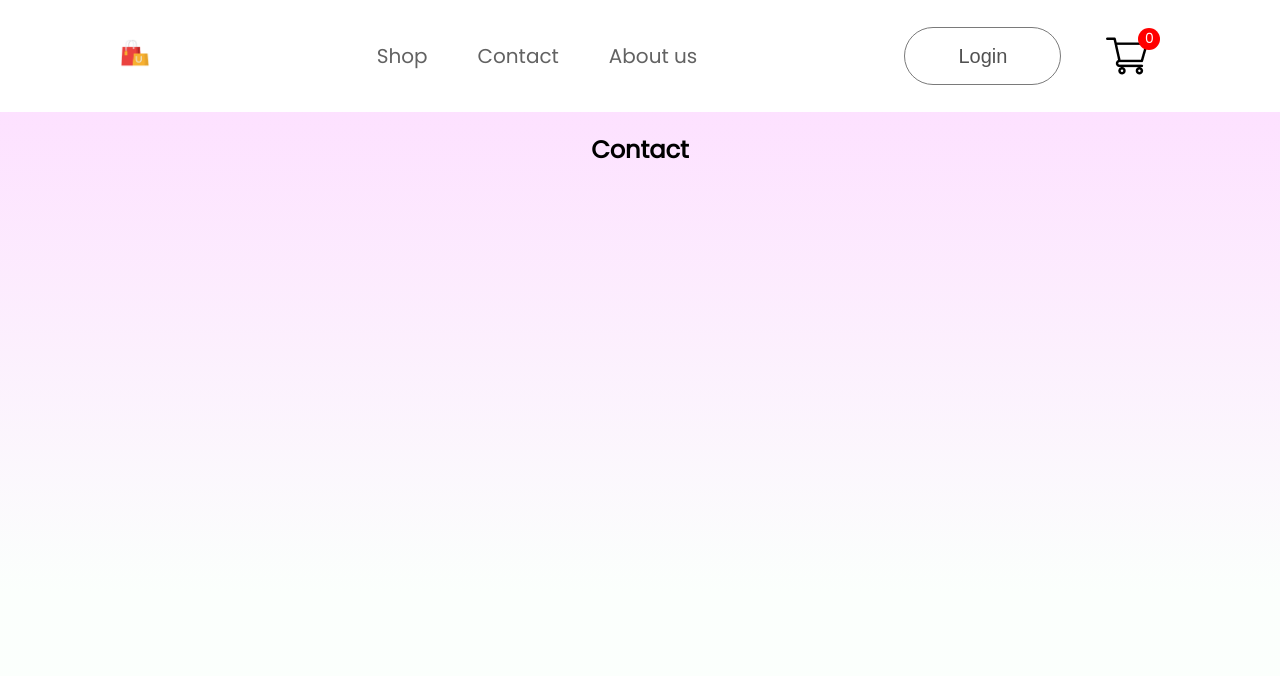
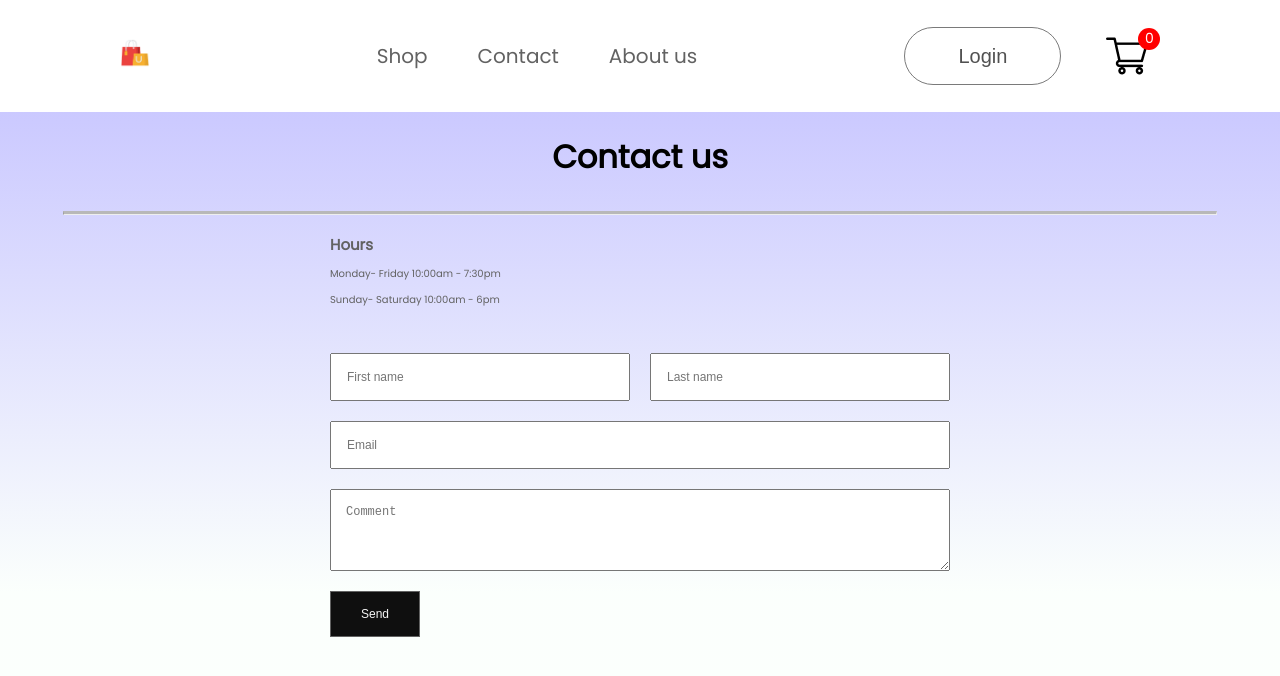
Before and after one commit to ReQss/React-Shopping-App, a React (Create React App) app: page /contact in a window 1280 px wide. Shown: the top 676 px of the page. Built offline with nearby package versions, Linux system fonts and the light colour scheme.

Commit message:
#6 Contact form implementation

```diff
--- a/src/App.css
+++ b/src/App.css
@@ -1,48 +1,46 @@
-
 .hero {
   height: 100vh;
   display: flex;
   background: linear-gradient(180deg, #fde1ff, #e1ffea22 60%);
 }
-.hero-left{
-  flex:1;
-  display:flex;
-  flex-direction:column;
-  justify-content:center;
-  gap:20px;
-  padding-left:140px;
-  line-height:1.1;
+.hero-left {
+  flex: 1;
+  display: flex;
+  flex-direction: column;
+  justify-content: center;
+  gap: 20px;
+  padding-left: 140px;
+  line-height: 1.1;
 }
-.hero-right{
-  flex:1;
-  display:flex;
-  align-items:center;
-  justify-content:center;
-  padding-right:40px;
+.hero-right {
+  flex: 1;
+  display: flex;
+  align-items: center;
+  justify-content: center;
+  padding-right: 40px;
   /* width:30%; */
   /* padding:80px; */
-
 }
-.hero-right img{
-  width:100%;
+.hero-right img {
+  width: 100%;
 }
 
-.hero-latest-btn{
-  display:flex;
-  justify-content:center;
-  align-items:center;
-  gap:15px;
-  width:250px;
-  height:70px;
-  border-radius:75px;
-  margin-top:30px;
-  background:#ff4141;
-  color:white;
-  font-size:22px;
-  font-weight:500;
+.hero-latest-btn {
+  display: flex;
+  justify-content: center;
+  align-items: center;
+  gap: 15px;
+  width: 250px;
+  height: 70px;
+  border-radius: 75px;
+  margin-top: 30px;
+  background: #ff4141;
+  color: white;
+  font-size: 22px;
+  font-weight: 500;
 }
-.hero-latest-btn:active{
-  background:#ff7141;
+.hero-latest-btn:active {
+  background: #ff7141;
 }
 .nav-link {
   text-decoration: none;
@@ -51,71 +49,69 @@
   font-weight: 500;
 }
 @media screen and (max-width: 768px) {
-  .hero-left{
-    flex:1;
-    display:flex;
-    flex-direction:column;
-    justify-content:center;
-    gap:20px;
-    padding-left:50px;
-    line-height:1.1;
+  .hero-left {
+    flex: 1;
+    display: flex;
+    flex-direction: column;
+    justify-content: center;
+    gap: 20px;
+    padding-left: 50px;
+    line-height: 1.1;
   }
-  .hero-latest-btn{
-    display:flex;
-    justify-content:center;
-    align-items:center;
-    gap:15px;
-    width:250px;
-    height:70px;
-    border-radius:75px;
-    margin-top:30px;
-    background:#ff4141;
-    color:white;
-    font-size:22px;
-    font-weight:500;
+  .hero-latest-btn {
+    display: flex;
+    justify-content: center;
+    align-items: center;
+    gap: 15px;
+    width: 250px;
+    height: 70px;
+    border-radius: 75px;
+    margin-top: 30px;
+    background: #ff4141;
+    color: white;
+    font-size: 22px;
+    font-weight: 500;
   }
-
 }
 
-.Login{
-  margin-top:5vh;
+.Login {
+  margin-top: 5vh;
   text-shadow: 2px 2px 4px rgba(0, 0, 0, 0.5);
   /* margin-left:5vh; */
-  width:45%;
-  height:80vh;
-  color:white;
-  display:flex;
+  width: 45%;
+  height: 80vh;
+  color: white;
+  display: flex;
   align-items: center;
-  justify-content:center;
+  justify-content: center;
   flex-direction: column;
-  background:#1b2430;
+  background: #1b2430;
   border-radius: 16px;
   box-shadow: 0 4px 30px rgba(0, 0, 0, 0.8);
   backdrop-filter: blur(2px);
   -webkit-backdrop-filter: blur(5px);
   border: 1px solid rgba(123, 189, 255, 0.3);
-  font-family: 'Brush Script MT', cursive;
+  font-family: "Brush Script MT", cursive;
 }
-.Login input{
+.Login input {
   text-align: center;
   background-color: rgba(255, 255, 255, 0.2);
-  outline:none;
-  border:1px solid rgba(123, 189, 255, 1);
-  border-radius:16px;
+  outline: none;
+  border: 1px solid rgba(123, 189, 255, 1);
+  border-radius: 16px;
 }
-.Login input::placeholder{
-  color:white;
+.Login input::placeholder {
+  color: white;
 }
 
-.userForm{
+.userForm {
   text-align: center;
-
 }
-.menu-button{
-  margin-bottom:20px;
-  width:90%;
+.menu-button {
+  margin-bottom: 20px;
+  width: 90%;
   padding: 10px 20px;
-  border-radius:16px;
+  border-radius: 16px;
   cursor: pointer;
   background: rgba(123, 189, 255, 0.3);
   box-shadow: 0 4px 30px rgba(0, 0, 0, 0.3);
@@ -133,13 +129,82 @@
 .menu-button:hover {
   background: rgba(255, 255, 255, 0.4);
 }
-.contact{
-    align-items:center;
-    height: 100vh;
-    display: flex;
-    flex-direction:column;
-    background: linear-gradient(180deg, #fde1ff, #e1ffea22 60%);
+.contact {
+  align-items: center;
+  height: 100vh;
+  display: flex;
+  flex-direction: column;
+  background: linear-gradient(180deg, #cbc9ff, #e1ffea22 60%);
 }
-.contact h1{
-  justify-content:center;
+.contactForm {
+  align-items: start;
 }
+
+@media screen and (max-width: 1024px) {
+  .contactForm {
+    width: 70%;
+  }
+}
+@media screen and (max-width: 1920px) {
+  .contactForm {
+    width: 50%;
+  }
+}
+
+.contactForm input,
+textarea {
+  padding: 15px;
+  align-items: start;
+  margin: 10px;
+  text-decoration: none;
+  /* border: 1px solid #444; */
+
+  font-size: 12px;
+}
+.contact textarea {
+  height: 50px;
+}
+.contact h4 {
+  justify-content: center;
+  text-decoration: none;
+  color: #626262;
+  font-size: 15px;
+  font-weight: 600;
+  margin: 10px;
+}
+.contact p {
+  justify-content: center;
+  text-decoration: none;
+  color: #626262;
+  font-size: 10px;
+  /* font-weight: 700; */
+  margin: 10px;
+}
+.first-row {
+  display: flex;
+  width: 100%;
+}
+.first-row input {
+  width: 100%;
+}
+.second-row {
+  width: 100%;
+  display: flex;
+  flex-direction: column;
+}
+
+.submit-input {
+  background: #0f0f0f;
+  /* background-color: rgba(255, 255, 255, 0.2); */
+  outline: none;
+  color: whitesmoke;
+  width: 90px;
+
+  /* background: #ff4141; */
+  border: 1px solid #626262;
+}
+
+hr.solid {
+  border-top: 3px solid #b8b8b8;
+  width: 90%;
+}
--- a/src/Components/Contact.js
+++ b/src/Components/Contact.js
@@ -1,8 +1,65 @@
 import React from "react";
-function Contact(){
+function Contact() {
+    const [formData, setFormData] = React.useState({
+        firstName: "",
+        lastName:"",
+        email: "",
+        message:""
+    })
+    console.log(formData)
+    function handleChange(event) {
+        setFormData(prevFormData => {
+            return {
+                ...prevFormData,
+                [event.target.name] : event.target.value
+            }
+        })
+    }
     return(
     <div className="contact">
-        <h2>Contact</h2>
+            <h1>Contact us</h1>
+            <hr className="solid"/>
+            <div className="contactForm">
+                <h4>Hours</h4>
+                <p>Monday- Friday 10:00am - 7:30pm</p>
+                <p>Sunday- Saturday 10:00am - 6pm</p>
+                <br />
+
+
+            <div className="first-row">
+                <input
+                    placeholder="First name"
+                    type="text"
+                    onChange={handleChange}
+                    name="firstName"
+                    value={formData.firstname}
+                />
+                <input
+                    placeholder="Last name"
+                    type="text"
+                    onChange={handleChange}
+                    name="lastName"
+                    value={formData.lastName}
+                    />
+            </div>
+            <div className="second-row">
+                <input
+                    placeholder="Email"
+                    type="email"
+                    onChange={handleChange}
+                    name="email"
+                    value={formData.email}
+                />
+                <textarea
+                    placeholder="Comment"
+                    onChange={handleChange}
+                    name="message"
+                    value={formData.message}
+                />
+
+            </div>
+             <input value="Send" placeholder="Send" className="submit-input" type="submit"></input>
+           </div>
     </div>
     )
 }export default Contact;
```
